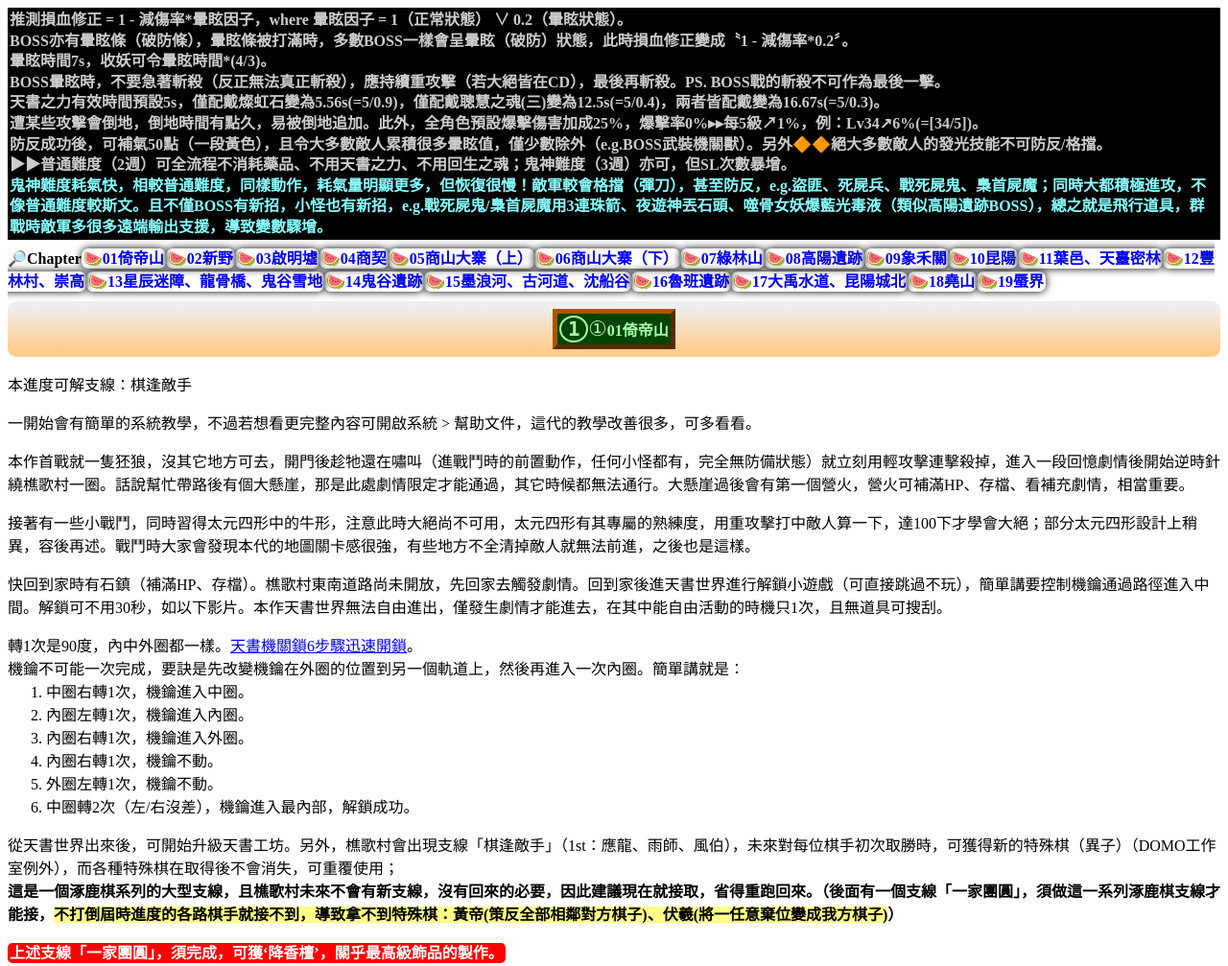
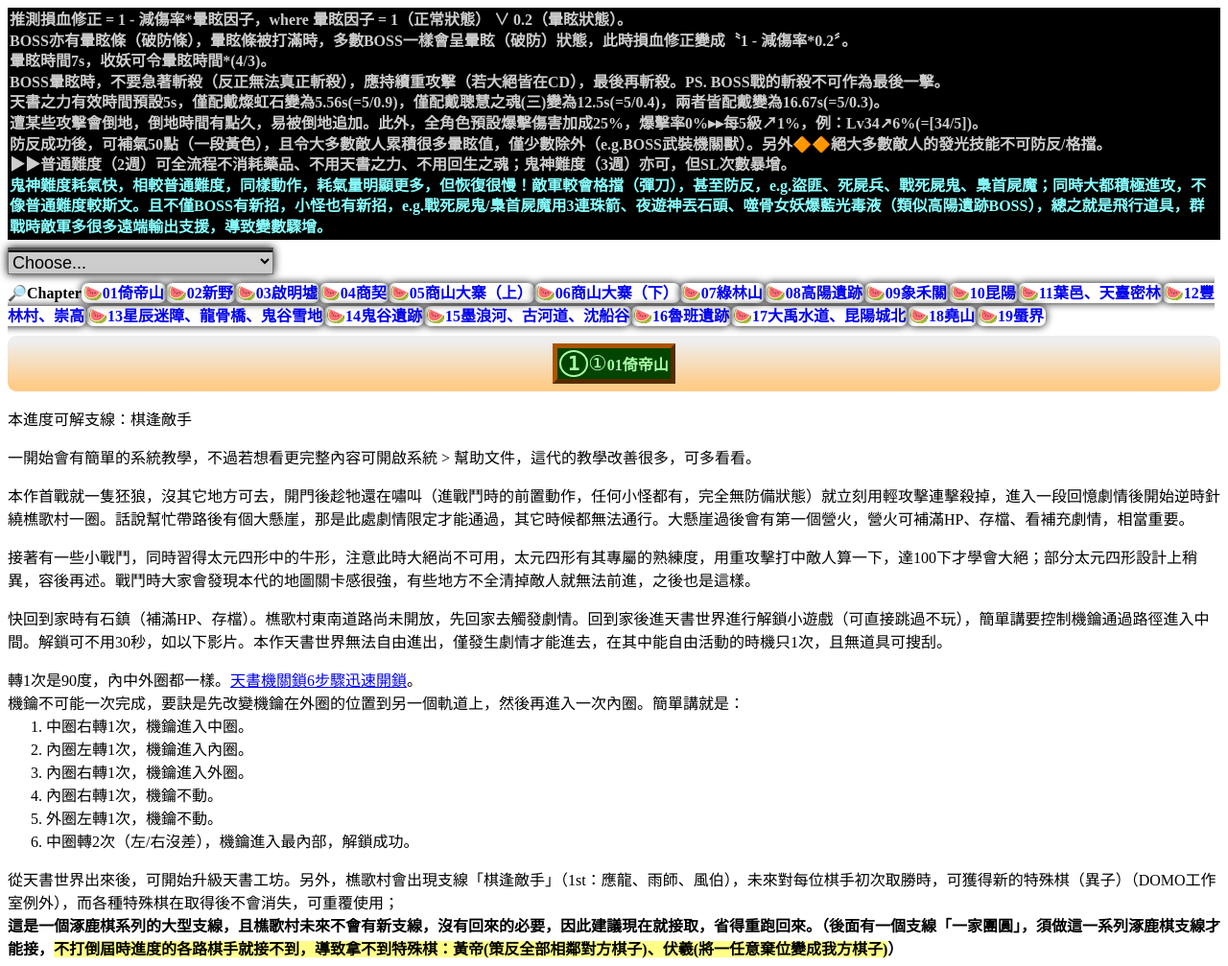
Before and after one commit to odust/my-new-web, a plain HTML site: page index.html in a window 1280 px wide. Shown: the top 1007 px of the page at 96% size. Drawn offline with Linux system fonts and the light colour scheme; the site is published under a folder, as on GitHub Pages, so addresses that start at the root find nothing.

Commit message:
Update index.html

```diff
--- a/index.html
+++ b/index.html
@@ -24,7 +24,7 @@ BOSS暈眩時，不要急著斬殺（反正無法真正斬殺），應持續重
 ▶&#9654;普通難度（2週）可全流程不消耗藥品、不用天書之力、不用回生之魂；鬼神難度（3週）亦可，但SL次數暴增。<br/>
 <b style="color: #8FF;">鬼神難度耗氣快，相較普通難度，同樣動作，耗氣量明顯更多，但恢復很慢！敵軍較會格擋（彈刀），甚至防反，e.g.盜匪、死屍兵、戰死屍鬼、梟首屍魔；同時大都積極進攻，不像普通難度較斯文。且不僅BOSS有新招，小怪也有新招，e.g.戰死屍鬼/梟首屍魔用3連珠箭、夜遊神丟石頭、噬骨女妖爆藍光毒液（類似高陽遺跡BOSS），總之就是飛行道具，群戰時敵軍多很多遠端輸出支援，導致變數驟增。</b></p>
 <!--▉▉▉▉▉▉▉▉▉▉▉▉▉▉▉▉▉▉▉▉▉▉▉▉▉▉▉▉▉▉▉▉▉▉▉▉▉▉▉▉▉▉▉▉▉▉▉▉▉▉▉▉▉▉▉▉▉▉▉▉▉▉▉▉▉▉▉▉▉▉▉▉▉▉▉▉▉▉▉▉▉▉▉▉▉▉▉▉▉▉-->
-<script src="/jquery-3.5.0.js"></script>
+<script src="jquery-3.5.0.js"></script>
 <script>
 let select = $("<select>").attr({
 	"name": "Ha Ha Ha...", "onchange": "location = this.value;",
```
